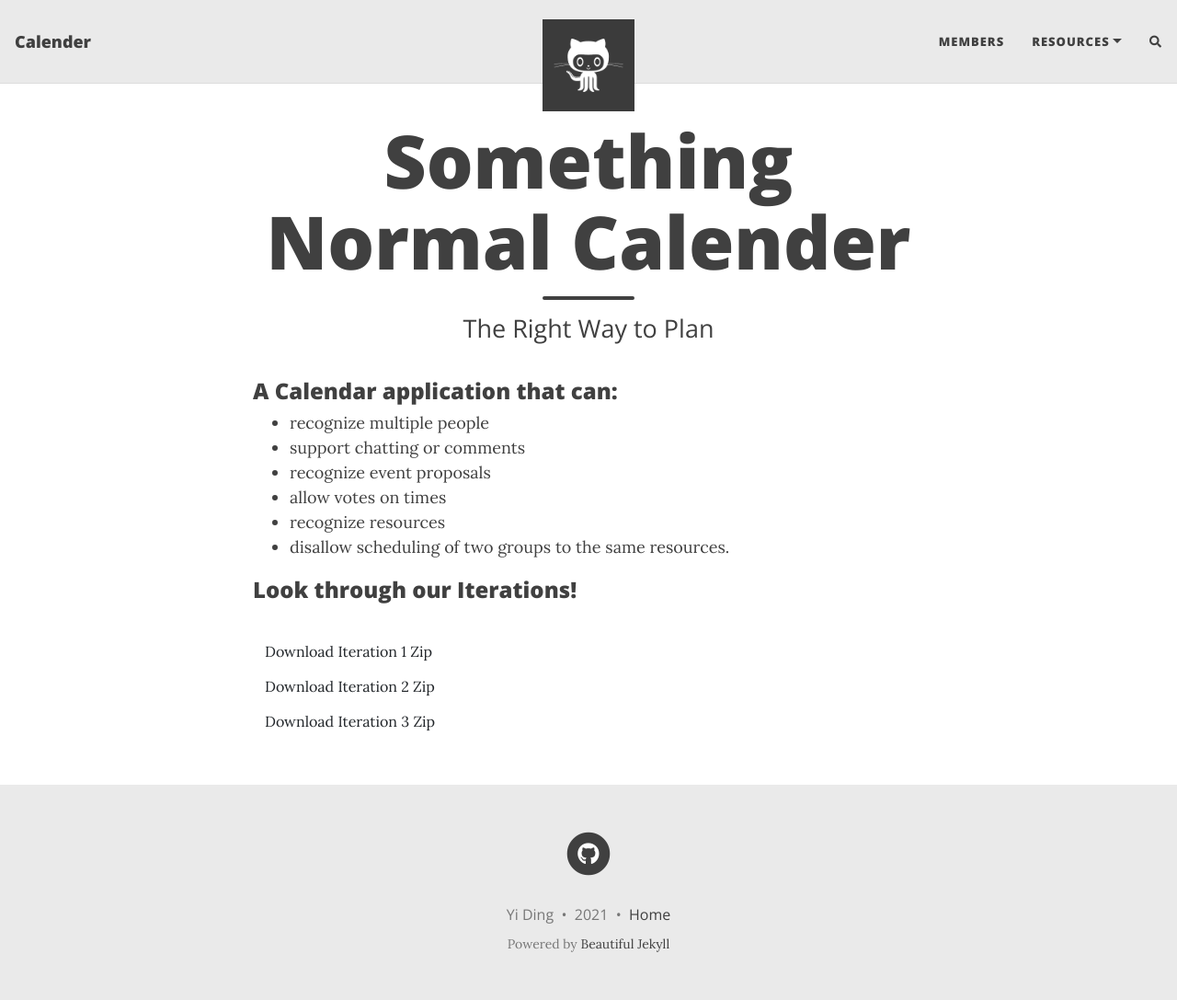
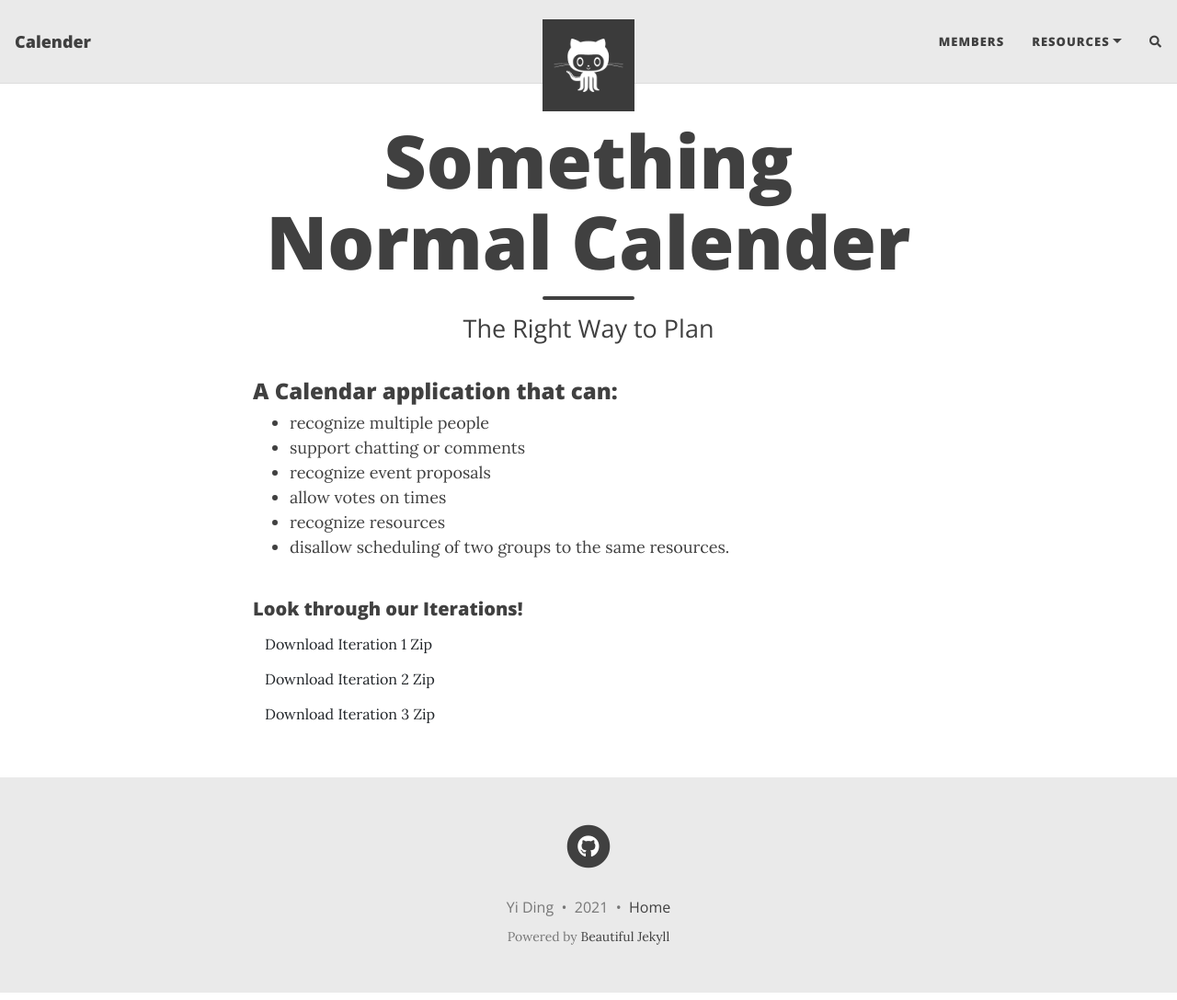
Before and after one commit to Ianewb/SE1-Something, a Jekyll site: the page built from index.html, in a window 1280 px wide and 1087 px high. Shown: the whole window at 92% size. Built offline with Jekyll 4.4.1, drawn with Linux system fonts in a browser that asks for light colours; nearby versions of some CDN libraries; the list of posts is cut into pages by our own code; comment, search, counter and statistics services are not loaded.

```diff
--- a/index.html
+++ b/index.html
@@ -13,9 +13,9 @@ subtitle: The Right Way to Plan
 <LI>recognize resources
 <LI>disallow scheduling of two groups to the same resources.
 </UL>
+<br>
 
-<H3>Look through our Iterations!</H3>
-<br>
+<H5>Look through our Iterations!</H5>
 <a href="https://github.com/Ianewb/SE1-Something/raw/site/assets/Iterations/SE1_SomethingNormal_Iteration1.zip" download>
 <button type="button" class="btn btn-indigo but-lg" style="float:inherit;"> Download Iteration 1 Zip </button>
 </a>
```
